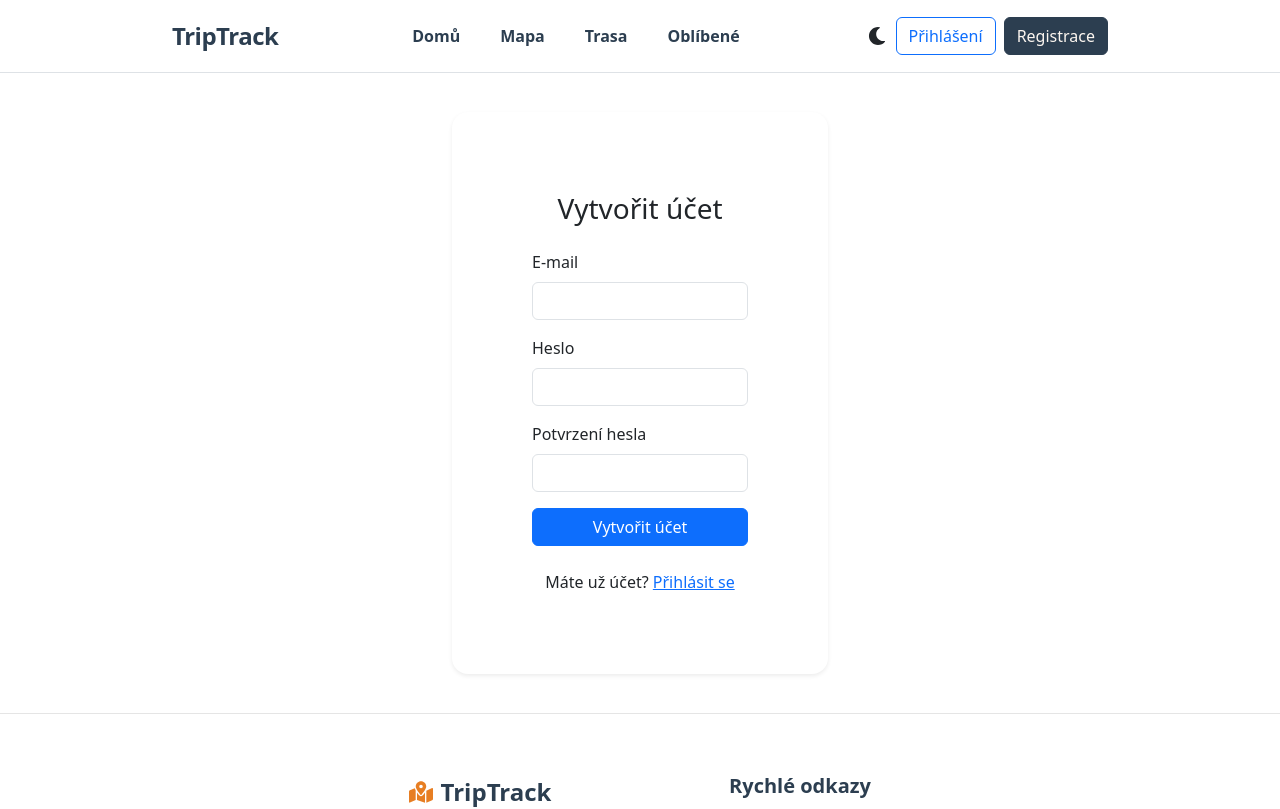
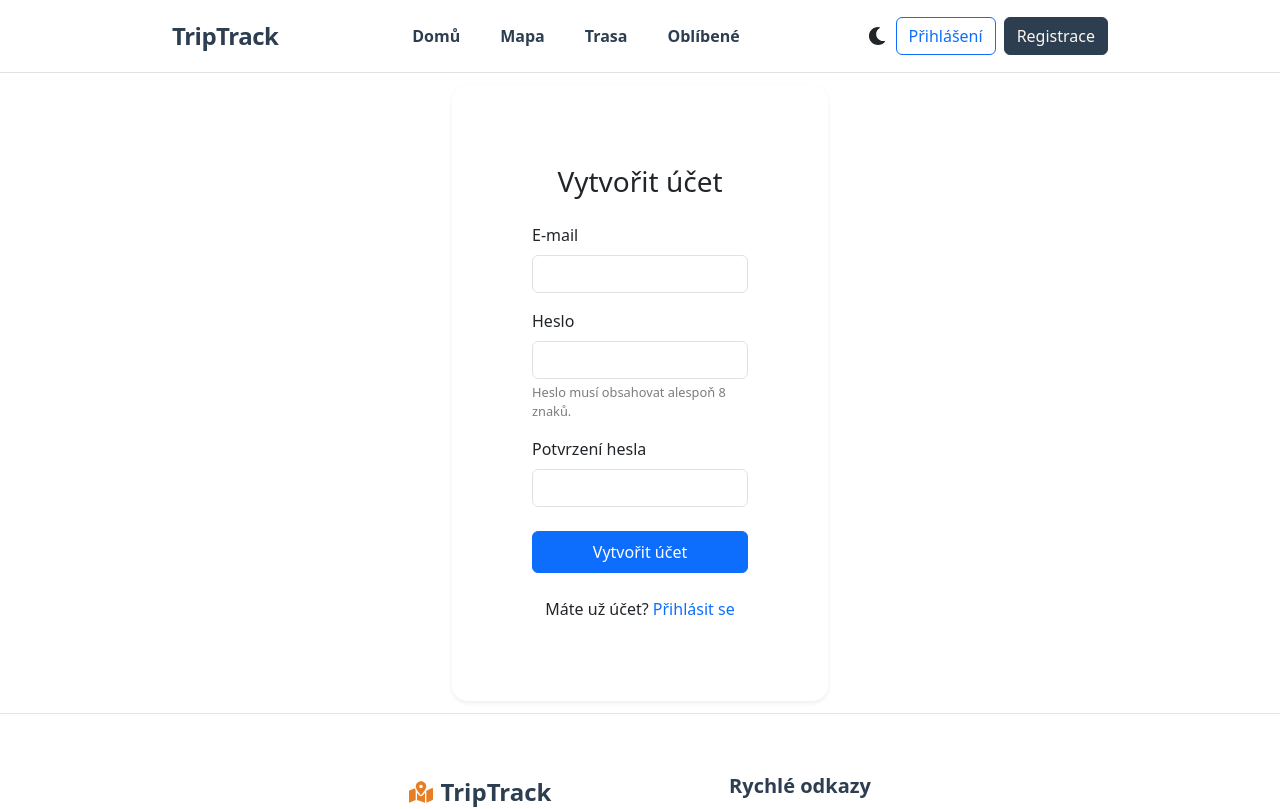
Before and after one commit to DartMoon12/TripTrack, a React (Vite) app in the folder triptrack/: page /register in a window 1280 px wide. Shown: the top 809 px of the page. Built offline with nearby package versions, Linux system fonts and the light colour scheme; no server answers.

Commit message:
Úprava dropdown menu

```diff
--- a/triptrack/src/components/Auth/Register.jsx
+++ b/triptrack/src/components/Auth/Register.jsx
@@ -1,61 +1,64 @@
 import React, { useState } from 'react'
 import { Link, useNavigate } from 'react-router-dom'
 import { useAuth } from './AuthContext'
+// 💥 PŘIDÁNO: Importujeme funkci pro odeslání ověřovacího e-mailu z Firebase
+import { sendEmailVerification } from 'firebase/auth'
 
 export default function Register() {
-  // --- 1. STAVY (Paměť pro formulář) ---
   const [email, setEmail] = useState('')
   const [password, setPassword] = useState('')
-
-  // Tohle je navíc oproti Loginu - potřebujeme ověřit, že se uživatel nepřepsal
   const [confirm, setConfirm] = useState('')
 
   const [error, setError] = useState('')
   const [loading, setLoading] = useState(false)
+  // 💥 PŘIDÁNO: Stav pro zobrazení zprávy o úspěchu
+  const [successMsg, setSuccessMsg] = useState('')
 
-  // --- 2. NÁSTROJE ---
-  const navigate = useNavigate() // Pro přesměrování po úspěšné registraci
-  const { register } = useAuth() // Funkce pro vytvoření uživatele (z AuthContextu)
+  const navigate = useNavigate()
+  // 💥 PŘIDÁNO: Vytáhneme si i samotného currentUser z kontextu,
+  // abychom věděli, na koho ten ověřovací e-mail poslat
+  const { register, currentUser } = useAuth()
 
-  // --- 3. HLAVNÍ FUNKCE REGISTRACE ---
   async function handleRegister(e) {
-    // Zastavíme klasické odeslání formuláře (aby se stránka neobnovila)
     e.preventDefault()
 
-    // 4. VALIDACE (Kontrola před odesláním)
-    // Než budeme "otravovat" Firebase, zkontrolujeme základní věci u nás.
+    // 💥 PŘIDÁNO: Vlastní validace na délku hesla
+    if (password.length < 8) {
+        return setError('Heslo musí obsahovat alespoň 8 znaků.')
+    }
+
     if (password !== confirm) {
       return setError('Hesla se neshodují! Zkuste to znovu.')
-      // 'return' je tu důležitý - funkce se okamžitě ukončí a dál nepokračuje.
     }
 
-    // Pokud hesla sedí, vyčistíme chyby a zapneme načítání
     setError('')
+    setSuccessMsg('')
     setLoading(true)
 
     try {
-      // 5. KOMUNIKACE S FIREBASE
-      // Čekáme, až Firebase vytvoří uživatele (await)
-      await register(email, password)
+      // Založíme uživatele
+      const userCredential = await register(email, password)
 
-      // 6. ÚSPĚCH
-      // Uživatel je vytvořený a rovnou přihlášený -> jdeme na hlavní stránku
-      navigate('/home', { replace: true })
+      // 💥 PŘIDÁNO: Odešleme uživateli na e-mail potvrzovací zprávu od Firebase
+      if (userCredential && userCredential.user) {
+         await sendEmailVerification(userCredential.user);
+      }
+
+      // Ukážeme uživateli zelenou hlášku
+      setSuccessMsg('Účet vytvořen! Odeslali jsme vám potvrzovací e-mail.')
+
+      // Počkáme 3 vteřiny, aby si to mohl přečíst, a pak ho hodíme na mapu
+      setTimeout(() => {
+          navigate('/home', { replace: true })
+      }, 3000)
 
     } catch (err) {
-      // 7. CHYBA
-      // Tady chytáme chyby jako "Email už existuje" nebo "Heslo je moc krátké"
       console.error("Chyba registrace:", err)
       setError('Nepodařilo se vytvořit účet. (Možná už tento email existuje?)')
-
-    } finally {
-      // 8. ÚKLID
-      // Vypneme načítání, ať to dopadne jakkoliv
-      setLoading(false)
+      setLoading(false) // Vypneme loading jen u chyby, při úspěchu to necháme točit, než ho to přesměruje
     }
   }
 
-  // --- 9. VYKRESLENÍ (UI) ---
   return (
     <div className="container" style={{ minHeight: '80vh' }}>
       <div className="row justify-content-center align-items-center" style={{ minHeight: '80vh' }}>
@@ -65,10 +68,9 @@ export default function Register() {
             <div className="card-body p-4 p-md-5">
               <h1 className="h3 text-center mb-4">Vytvořit účet</h1>
 
-              {/* Zobrazíme chybu, jen když nějaká je */}
-              {error && (
-                <div className="alert alert-danger" role="alert">{error}</div>
-              )}
+              {error && <div className="alert alert-danger" role="alert">{error}</div>}
+              {/* 💥 PŘIDÁNO: Zelená hláška při úspěchu */}
+              {successMsg && <div className="alert alert-success" role="alert">{successMsg}</div>}
 
               <form onSubmit={handleRegister}>
                 <div className="mb-3">
@@ -89,12 +91,17 @@ export default function Register() {
                     className="form-control"
                     value={password}
                     onChange={(e) => setPassword(e.target.value)}
-                    // Tady by šlo přidat minLength={6}, protože Firebase vyžaduje min 6 znaků
+                    // 💥 PŘIDÁNO: Atribut minLength
+                    minLength={8}
                     required
                   />
+                  {/* 💥 PŘIDÁNO: Informační text o podmínkách hesla pod políčkem */}
+                  <div className="form-text" style={{ fontSize: '0.8rem', opacity: 0.8 }}>
+                    Heslo musí obsahovat alespoň 8 znaků.
+                  </div>
                 </div>
 
-                <div className="mb-3">
+                <div className="mb-4">
                   <label className="form-label">Potvrzení hesla</label>
                   <input
                     type="password"
@@ -105,13 +112,13 @@ export default function Register() {
                   />
                 </div>
 
-                <button type="submit" className="btn btn-primary w-100" disabled={loading}>
-                  {loading ? 'Vytvářím účet...' : 'Vytvořit účet'}
+                <button type="submit" className="btn btn-primary w-100 py-2" disabled={loading}>
+                  {loading ? 'Zpracovávám...' : 'Vytvořit účet'}
                 </button>
               </form>
 
               <p className="text-center mt-4 mb-0">
-                Máte už účet? <Link to="/login">Přihlásit se</Link>
+                Máte už účet? <Link to="/login" className="text-decoration-none">Přihlásit se</Link>
               </p>
             </div>
           </div>
--- a/triptrack/src/components/Navbar/navbar.jsx
+++ b/triptrack/src/components/Navbar/navbar.jsx
@@ -97,8 +97,6 @@ function Navbar() {
                   {currentUser.email}
                 </button>
                 <ul className="dropdown-menu dropdown-menu-end">
-
-                  <li><hr className="dropdown-divider" /></li>
                   <li>
                     {/* Tlačítko pro odhlášení volá naši funkci nahoře */}
                     <button className="dropdown-item text-danger" onClick={handleLogout}>
```
